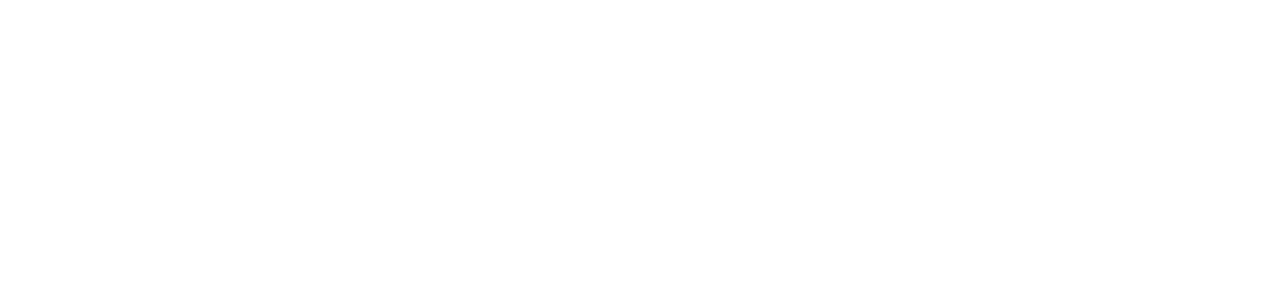
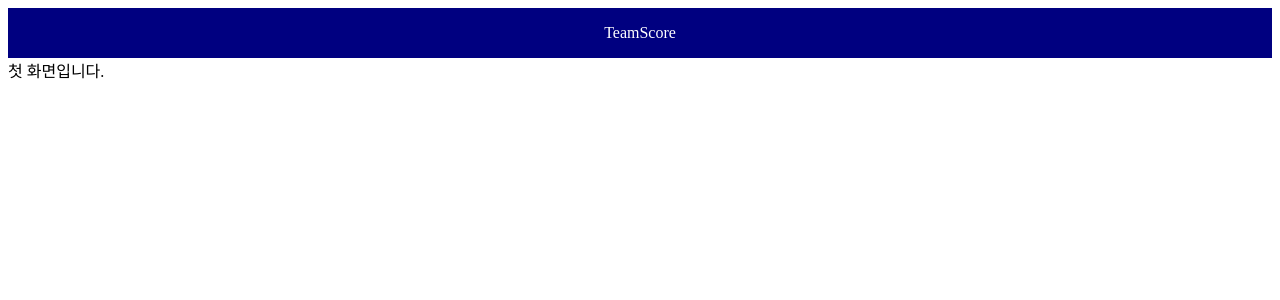
Before and after one commit to hurjw98/react-team-score, a React (Vite) app: page / in a window 1280 px wide. Shown: the top 300 px of the page. Built offline with nearby package versions, Linux system fonts and the light colour scheme.

Commit message:
다시 App으로 복구

```diff
--- a/package.json
+++ b/package.json
@@ -11,7 +11,7 @@
     "predeploy": "npm run build",
     "deploy": "gh-pages -d public"
   },
-  "homepage": "https://hurjw98.github.io/react-team-score/",
+  "homepage": "./",
   "dependencies": {
     "react": "^18.2.0",
     "react-dom": "^18.2.0",
--- a/src/App.jsx
+++ b/src/App.jsx
@@ -7,7 +7,6 @@
 import NotFound from "./pages/NotFound";
 import TeamScore from "./pages/TeamScore";
 
-/////////// main.jsx 수정해야 합니다
 function App() {
   return (
     <>
--- a/src/main.jsx
+++ b/src/main.jsx
@@ -4,16 +4,12 @@
 import App from "./App.jsx";
 import "./index.css";
 
-// App 이 작동하지 않으므로, 일단 TeamScore을 넣기로 한다.
-import TeamScore from "./pages/TeamScore";
-
 const root = ReactDOM.createRoot(document.getElementById("root"));
 
 root.render(
   <React.StrictMode>
-    <BrowserRouter basename={"/react-team-score"}>
-      {/* <App /> */}
-      <TeamScore />
+    <BrowserRouter>
+      <App />
     </BrowserRouter>
   </React.StrictMode>
 );
```
